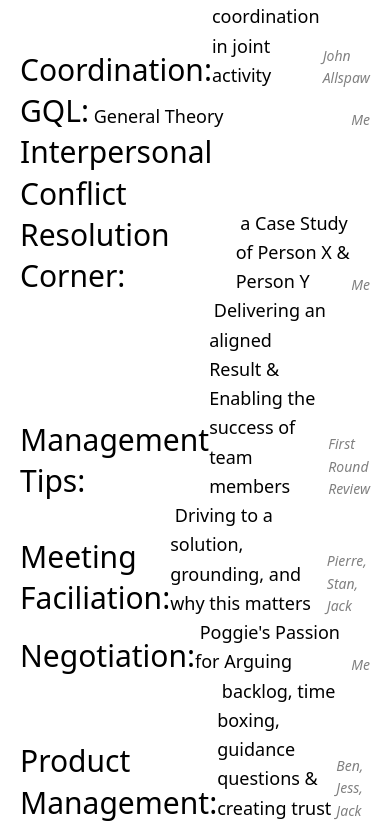
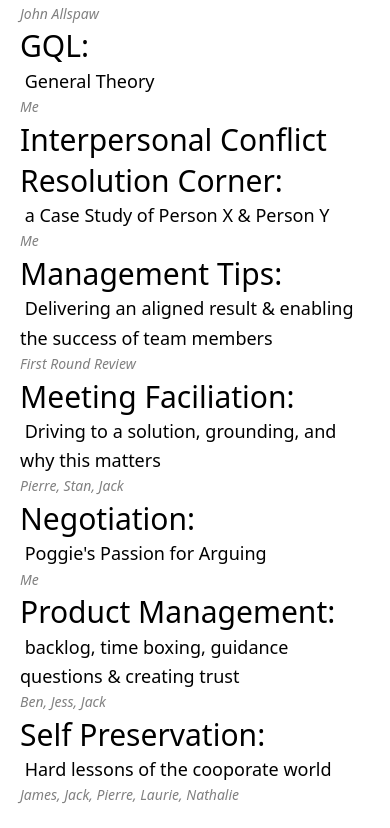
Before and after one commit to elizabeth-poggie/2022-personal-website, a Next.js app: page / in a window 390 px wide. Shown: the part 2907-3735 px from the top of the page. Built offline with nearby package versions, Linux system fonts and the light colour scheme.

Commit message:
minor style changes

```diff
--- a/_notes/managment-tips.md
+++ b/_notes/managment-tips.md
@@ -1,6 +1,6 @@
 ---
 title: 'Management Tips'
-excerpt: 'Delivering an aligned Result & Enabling the success of team members'
+excerpt: 'Delivering an aligned result & enabling the success of team members'
 source: 'First Round Review'
 link: 'https://review.firstround.com/stop-overcomplicating-it-the-simple-guidebook-to-upping-your-management-game'
 ---
--- a/_notes/protecting-yourself-in-cooprorate.md
+++ b/_notes/protecting-yourself-in-cooprorate.md
@@ -1,7 +1,7 @@
 ---
-title: 'Protecting Yourself in Coorporate'
-excerpt: "Poggie learnt a lot of hard lessons"
-source: 'James, Jack, Pierre, Alexa, Laurie, Nathalie Baïda'
+title: 'Self Preservation'
+excerpt: "Hard lessons of the cooporate world"
+source: 'James, Jack, Pierre, Laurie, Nathalie'
 ---
 
 ## Business Focused Approach
--- a/components/molecules/NotePreview/note-preview-styles.module.css
+++ b/components/molecules/NotePreview/note-preview-styles.module.css
@@ -19,3 +19,15 @@
     font-style: italic;
     color: grey;
 }
+
+@media screen and (max-width: 1024px) {
+    .container {
+        display: flex;
+        align-items: flex-start;
+        flex-direction: column;
+    }
+
+    .sidebar {
+        display: block;
+    }
+}
```
